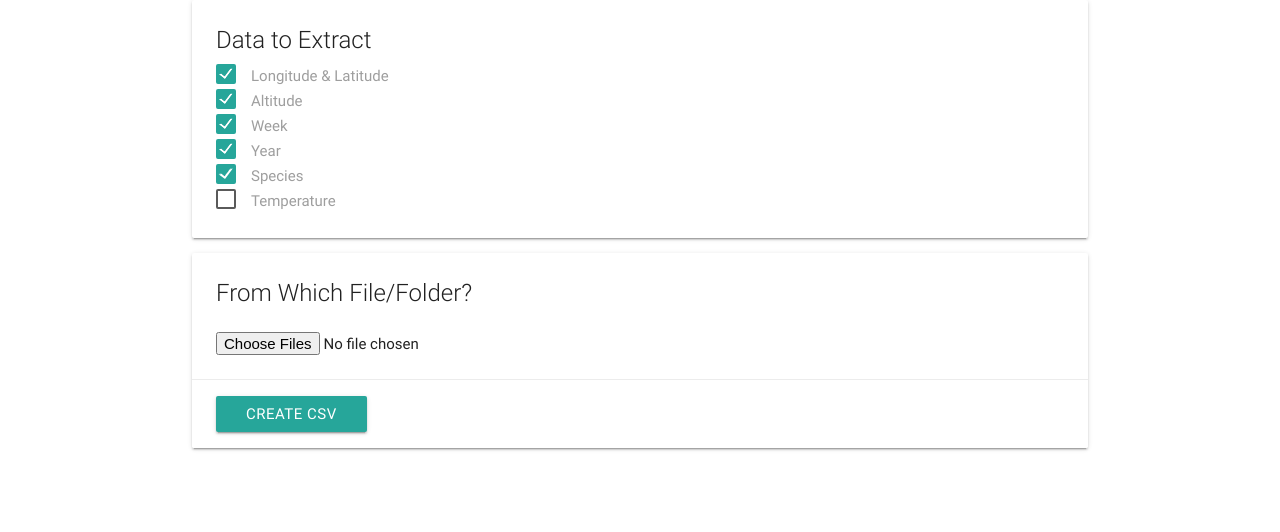
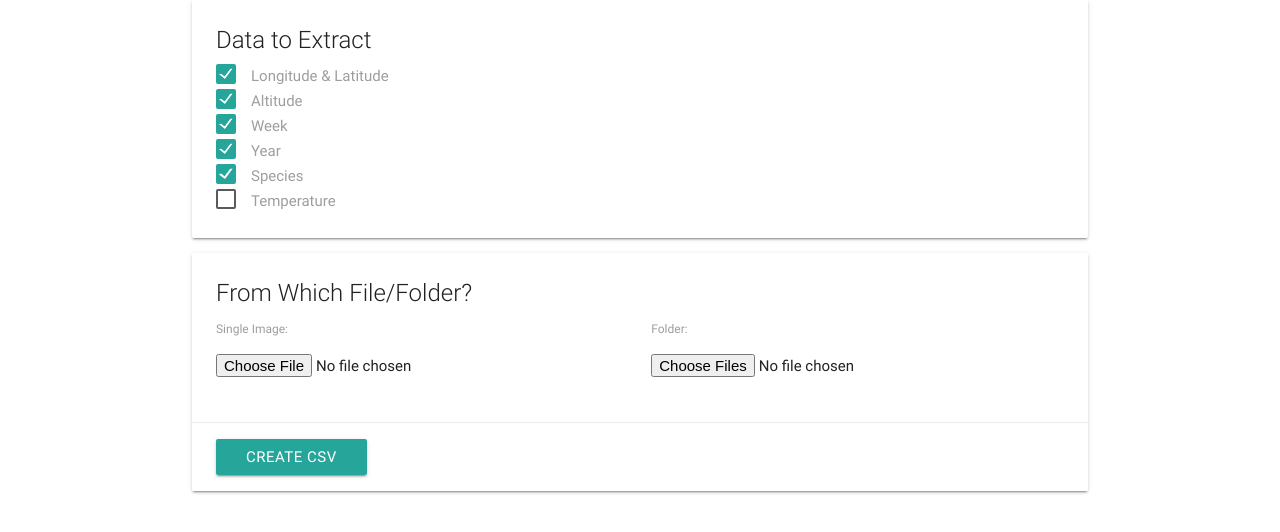
Before and after one commit to hollijr/bionrit, an Electron app: page mainWindow.html in a window 1280 px wide. Shown: the part 72-604 px from the top of the page. Drawn offline with nearby package versions, Linux system fonts and the light colour scheme.

Commit message:
Added a button for selecting individual image files

```diff
--- a/mainWindow.html
+++ b/mainWindow.html
@@ -49,7 +49,20 @@
       <div class="card">
         <div class="card-content">
           <span class="card-title">From Which File/Folder?</span>
-          <p><input type='file' class="input-field" webkitdirectory mozdirectory msdirectory odirectory directory multiple></p>
+          <div class="row">
+            <div class="col s6">
+              <label for="file">Single Image:</label>
+              <div class="input-field">
+                  <input id="file" type='file' accept=".jpg, .jpeg">
+              </div>
+            </div>
+            <div class="col s6">
+              <label for="folder">Folder:</label>
+              <div class="input-field">
+                <input id="folder" type='file' webkitdirectory mozdirectory msdirectory odirectory directory multiple>
+              </div>
+            </div>
+          </div>
         </div>
         <div class="card-action">
             <button type="submit" class="btn waves-effect waves-light">Create CSV</button>
--- a/mainWindow.js
+++ b/mainWindow.js
@@ -8,6 +8,8 @@ window.onload = function() {
   const form = document.querySelector('form');
   form.addEventListener('submit', submitForm);
   var logFile = null;
+
+  // set toggle disable on file buttons
 
 
   /*
```
